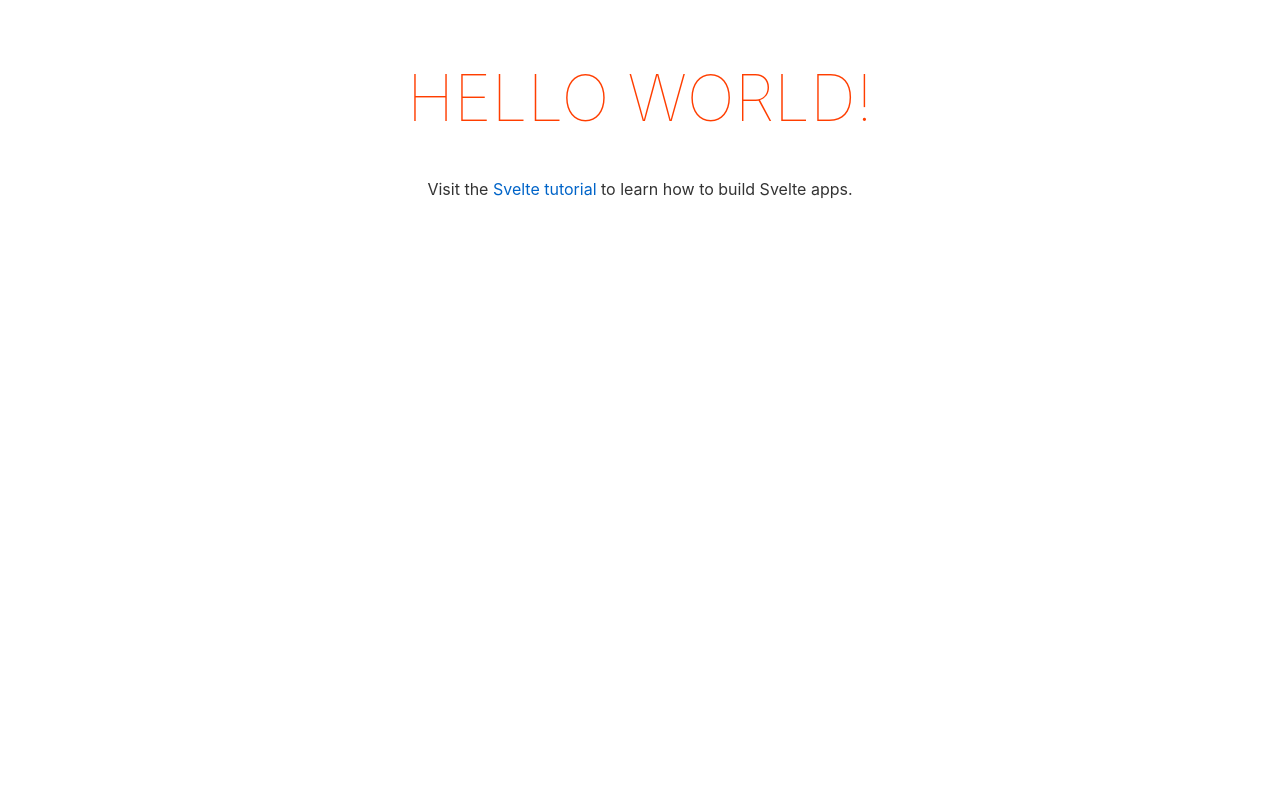
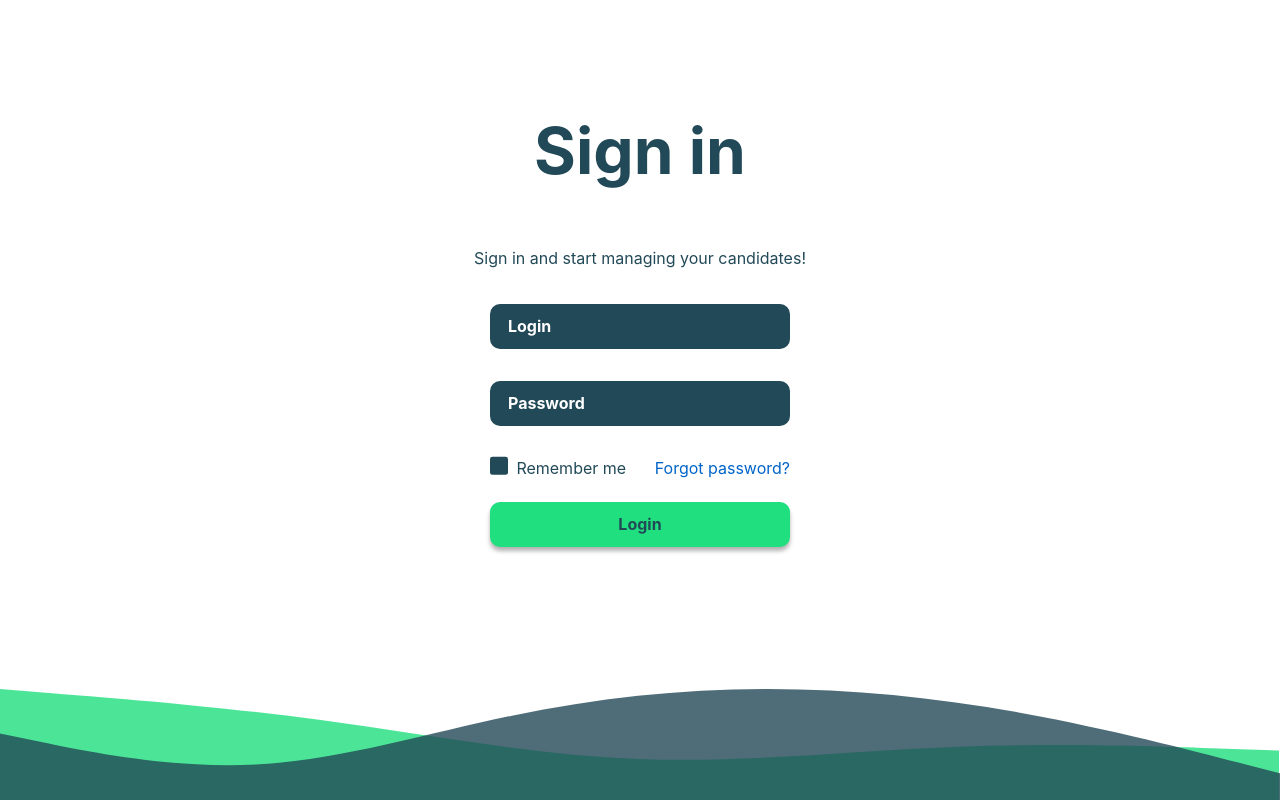
Before and after one commit to wesleynepo/login-page, a Svelte app: page / in a window 1280 px wide. Built offline with nearby package versions, Linux system fonts and the light colour scheme.

Commit message:
feat: main page

```diff
--- a/src/App.svelte
+++ b/src/App.svelte
@@ -1,25 +1,18 @@
 <script lang="ts">
-	export let name: string;
+	import LayoutFooter from "./components/LayoutFooter/LayoutFooter.svelte";
+	import SignIn from "./components/SignIn/SignIn.svelte";
 </script>
 
 <main>
-	<h1>Hello {name}!</h1>
-	<p>Visit the <a href="https://svelte.dev/tutorial">Svelte tutorial</a> to learn how to build Svelte apps.</p>
+	<div>
+		<SignIn />
+		<LayoutFooter />
+	</div>
 </main>
 
 <style>
 	main {
 		text-align: center;
-		padding: 1em;
-		max-width: 240px;
-		margin: 0 auto;
-	}
-
-	h1 {
-		color: #ff3e00;
-		text-transform: uppercase;
-		font-size: 4em;
-		font-weight: 100;
 	}
 
 	@media (min-width: 640px) {
@@ -27,4 +20,11 @@
 			max-width: none;
 		}
 	}
+
+	div {
+		display:flex;
+		flex-direction: column;
+		justify-content: space-between;
+		height: 100vh;
+	}
 </style>
--- a/src/components/Input/Input.svelte
+++ b/src/components/Input/Input.svelte
@@ -12,7 +12,7 @@
         background-color: #224957;
         height: 2.8125rem;
         width: 100%;
-        max-width: 16.525rem;
+        max-width: 18.75rem;
         border-radius: 0.625rem;
         border: none;
         padding: 0 1.125rem;
--- a/src/components/LayoutFooter/LayoutFooter.svelte
+++ b/src/components/LayoutFooter/LayoutFooter.svelte
@@ -30,7 +30,7 @@
         display: inline-block;
         position: relative;
         width: 100%;
-        padding-bottom: 100%;
+        padding-bottom: 11rem;
         vertical-align: middle;
         overflow: hidden;
     }
--- a/src/components/SignIn/SignIn.svelte
+++ b/src/components/SignIn/SignIn.svelte
@@ -34,6 +34,7 @@
         align-items: center;
         flex-direction: column;
         max-width: 21.6rem;
+        margin: auto;
     }
 
     form {
```
